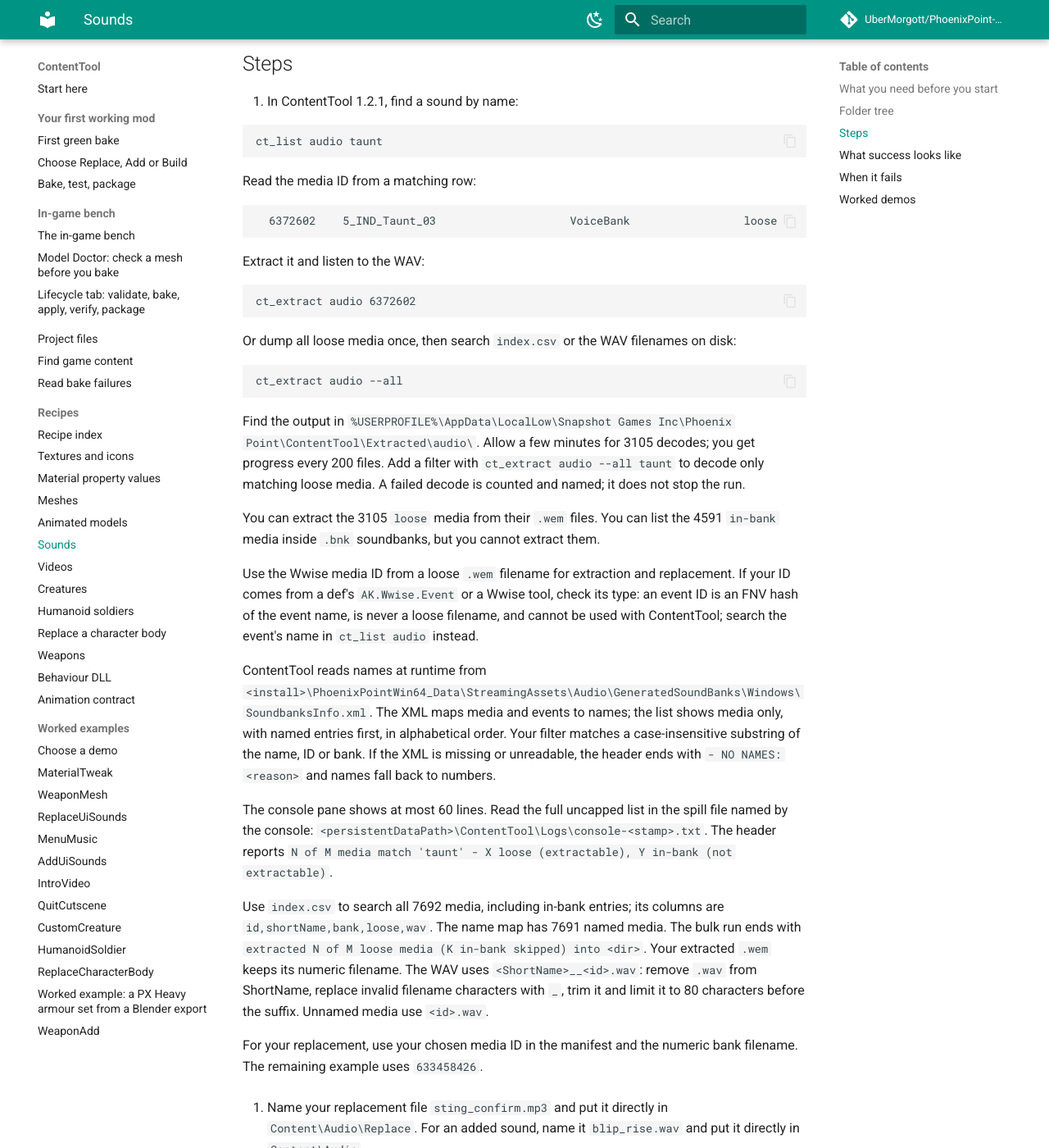
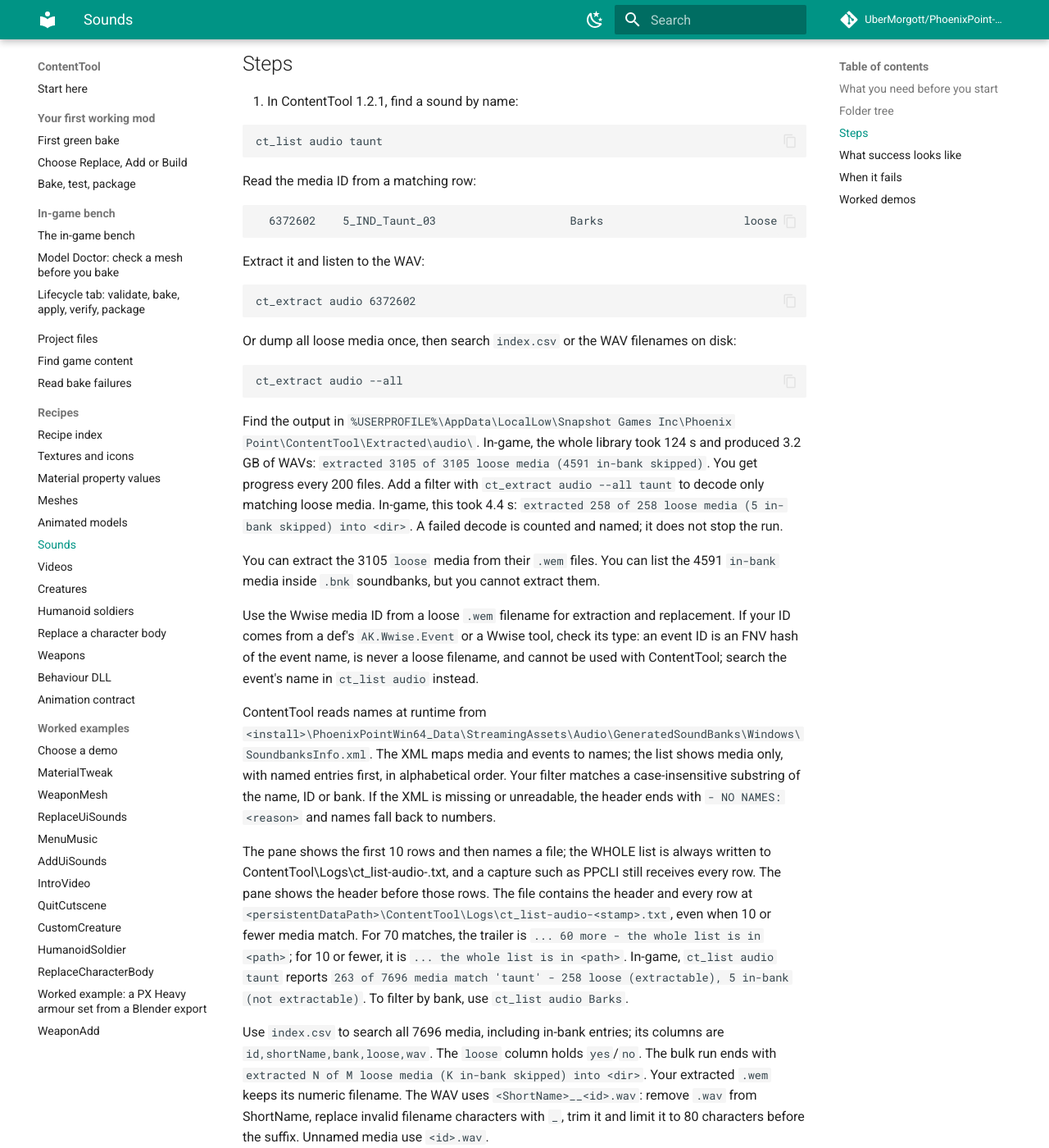
Before and after one commit to UberMorgott/PhoenixPoint-Mod-ContentTool, an MkDocs documentation site: the page built from docs/recipes/sounds.md, in a window 1280 px wide and 1400 px high, scrolled down 913 px. Shown: the whole window at 82% size. Built offline with MkDocs 1.6.1 and Material for MkDocs 9.7.7, drawn with Linux system fonts in a browser that asks for light colours; comment, search, counter and statistics services are not loaded.

Commit message:
docs(sounds): ct_list audio shows ten rows and writes the whole list to a file; real bank names

````diff
--- a/docs/recipes/sounds.md
+++ b/docs/recipes/sounds.md
@@ -44,7 +44,7 @@
    Read the media ID from a matching row:
 
    ```text
-     6372602    5_IND_Taunt_03                    VoiceBank                 loose
+     6372602    5_IND_Taunt_03                    Barks                     loose
    ```
 
    Extract it and listen to the WAV:
@@ -60,8 +60,12 @@
    ```
 
    Find the output in `%USERPROFILE%\AppData\LocalLow\Snapshot Games Inc\Phoenix Point\ContentTool\Extracted\audio\`.
-   Allow a few minutes for 3105 decodes; you get progress every 200 files.
+   In-game, the whole library took 124 s and produced 3.2 GB of WAVs:
+   `extracted 3105 of 3105 loose media (4591 in-bank skipped)`.
+   You get progress every 200 files.
    Add a filter with `ct_extract audio --all taunt` to decode only matching loose media.
+   In-game, this took 4.4 s:
+   `extracted 258 of 258 loose media (5 in-bank skipped) into <dir>`.
    A failed decode is counted and named; it does not stop the run.
 
    You can extract the 3105 `loose` media from their `.wem` files.
@@ -79,12 +83,17 @@
    If the XML is missing or unreadable, the header ends with ` - NO NAMES: <reason>` and names
    fall back to numbers.
 
-   The console pane shows at most 60 lines. Read the full uncapped list in the spill file named
-   by the console: `<persistentDataPath>\ContentTool\Logs\console-<stamp>.txt`.
-   The header reports `N of M media match 'taunt' - X loose (extractable), Y in-bank (not extractable)`.
+   The pane shows the first 10 rows and then names a file; the WHOLE list is always written to ContentTool\Logs\ct_list-audio-<stamp>.txt, and a capture such as PPCLI still receives every row.
+   The pane shows the header before those rows. The file contains the header and every row at
+   `<persistentDataPath>\ContentTool\Logs\ct_list-audio-<stamp>.txt`, even when 10 or fewer media match.
+   For 70 matches, the trailer is `... 60 more - the whole list is in <path>`;
+   for 10 or fewer, it is `... the whole list is in <path>`.
+   In-game, `ct_list audio taunt` reports
+   `263 of 7696 media match 'taunt' - 258 loose (extractable), 5 in-bank (not extractable)`.
+   To filter by bank, use `ct_list audio Barks`.
 
-   Use `index.csv` to search all 7692 media, including in-bank entries; its columns are
-   `id,shortName,bank,loose,wav`. The name map has 7691 named media.
+   Use `index.csv` to search all 7696 media, including in-bank entries; its columns are
+   `id,shortName,bank,loose,wav`. The `loose` column holds `yes`/`no`.
    The bulk run ends with `extracted N of M loose media (K in-bank skipped) into <dir>`.
    Your extracted `.wem` keeps its numeric filename. The WAV uses `<ShortName>__<id>.wav`:
    remove `.wav` from ShortName, replace invalid filename characters with `_`, trim it and limit
````
Also changed, not shown: docs/find-content/index.md (+7 -3 lines).
